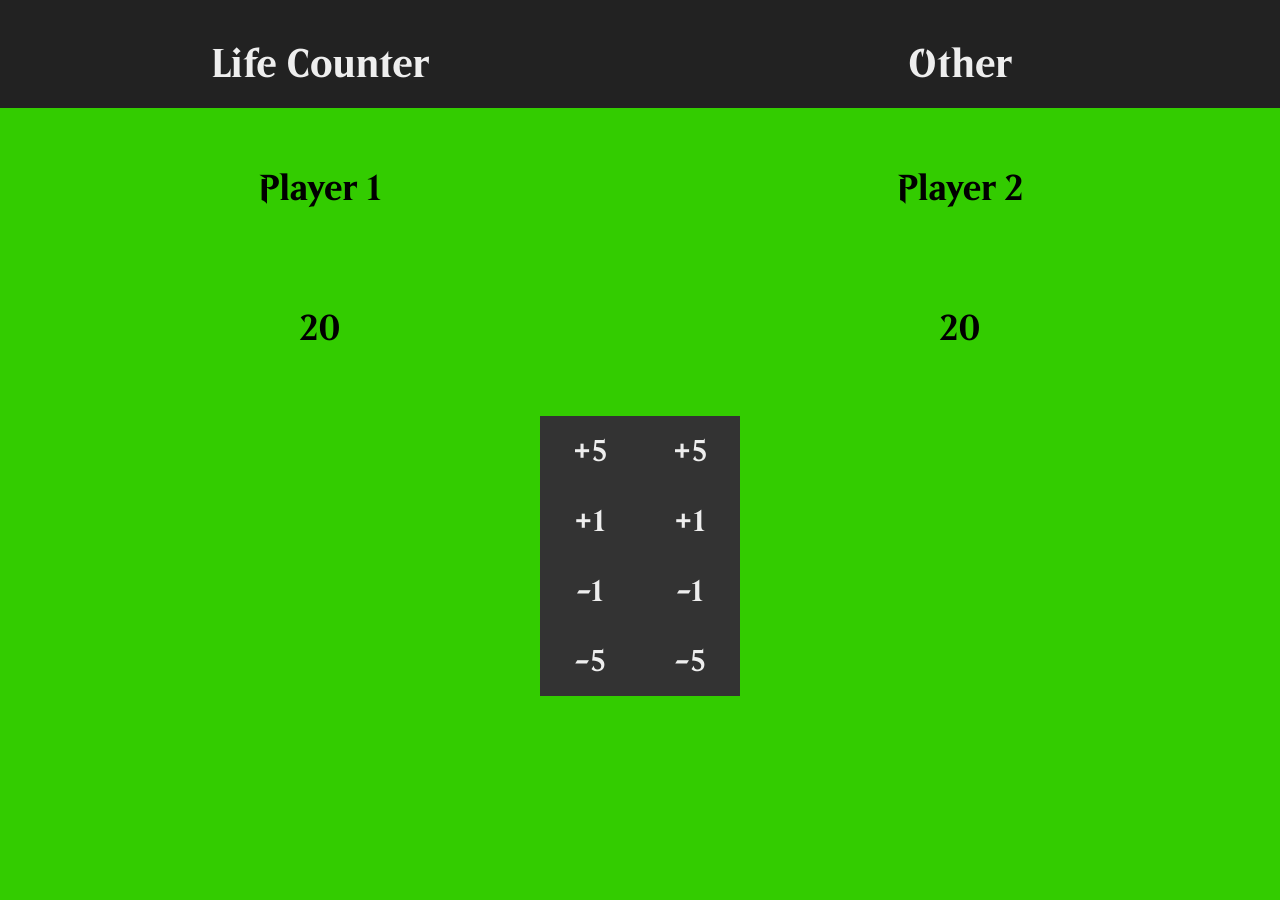
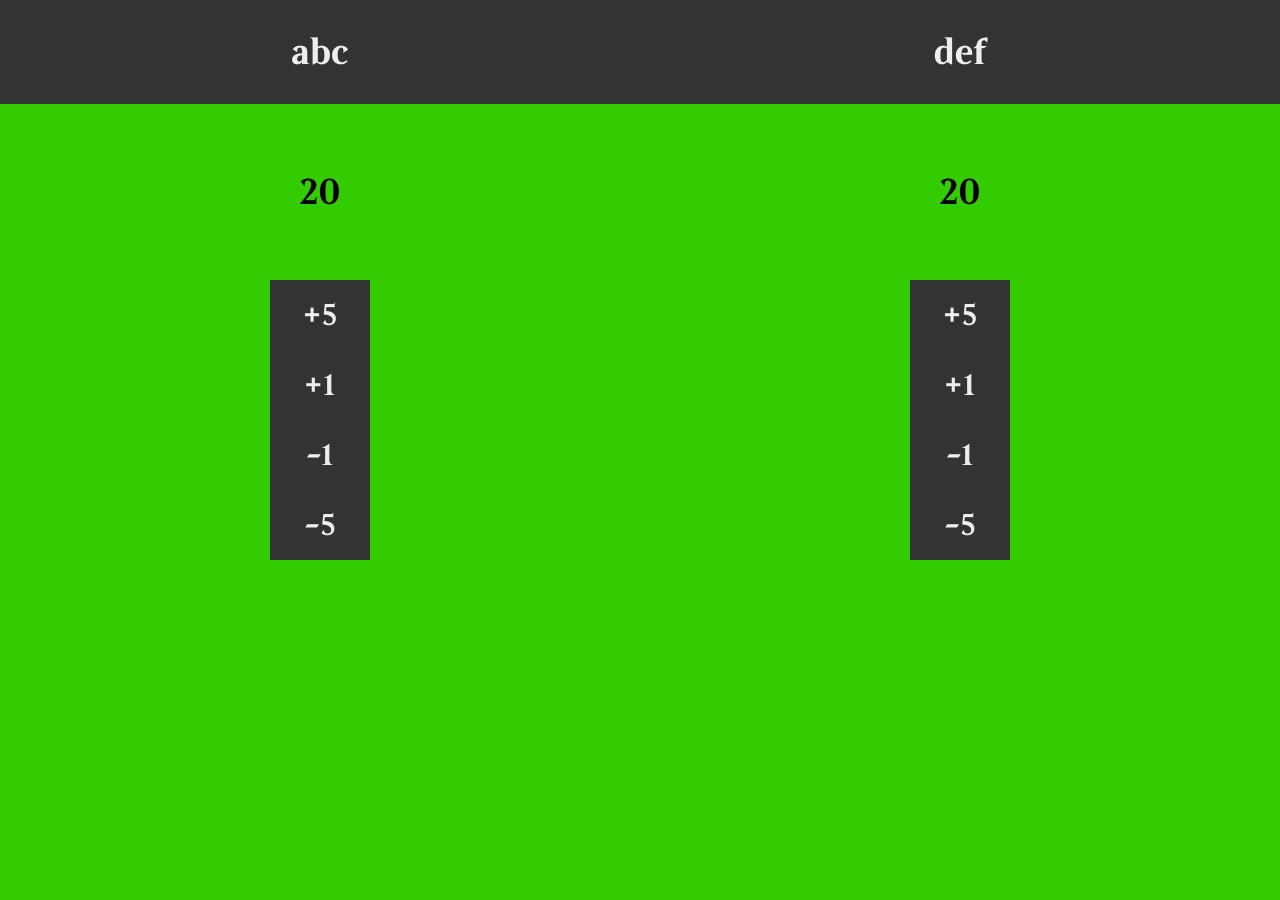
Before and after one commit to TDSOJohn/MtgHelper, a PHP site: page /life_counter.html in a window 1280 px wide. After the commit the page ends 560 px from the top, so only its background shows below. Run offline with PHP 8.4, Linux system fonts and the light colour scheme.

Commit message:
patched everything & prepared for add_player button

```diff
--- a/css/life_counter.css
+++ b/css/life_counter.css
@@ -8,29 +8,43 @@
     clear: both;
 }
 
-body {
+html, body {
     font-family: 'mtgFont';
     padding: 0;
     margin: 0;
+    height: 100%;
+    overflow: hidden;
+}
+
+.main_content {
+    margin: 0;
+    padding: 0;
+    height: 100%;
+}
+
+.main_content h3 {
+    padding: 30px;
+    font-size: 36px;
 }
 
 .column {
     width: 50%;
     margin: 0;
+    padding: 0;
     box-sizing: border-box;
-    float: left;
+    display: inline-block;
     text-align: center;
     height: 100%;
+    overflow: hidden;
 }
 
-.main_content {
+.player_name {
+    width: 100%;
     margin: 0;
-    padding: 100px 0px 0px 0px;
-}
-
-.main_content h3 {
-    padding: 30px;
-    font-size: 36px;
+    padding: 50px;
+    box-sizing: border-box;
+    background-color: #333;
+    color: #eee;
 }
 
 .button {
@@ -47,16 +61,18 @@ body {
     background-color: #444;
 }
 
-#player_1 button {
-    float: right;
+@media(max-width: 800px) {
+    .button {
+        width: 50%;
+    }
+
+    .main_content h3 {
+        padding: 15px;
+    }
 }
 
-#player_2 button {
-    float: left;
-}
-
-@media(max-width: 800px) {
-    .button {
-        width: 80%;
+@media screen and (orientation: landscape) and (max-width: 800px){
+    .main_content h3 {
+        float: left;
     }
 }
--- a/css/nav_bar.css
+++ b/css/nav_bar.css
@@ -1,34 +1,29 @@
 
-.nav_bar {
+.players {
     width: 100%;
     font-size: 40px;
     padding-bottom: 20px;
     background-color: #222;
-    position: fixed;
     top: 0px;
 }
 
-.nav_bar ul {
+.players ul {
     padding: 0;
+    margin: 0;
     list-style-type: none;
-}
-
-.nav_bar li {
-    float: left;
-    width: 50%;
-    box-sizing: border-box;
     text-align: center;
 }
 
-.nav_bar a {
-    text-decoration: none;
+.players li {
+    display: inline-block;
+    width: 48%;
+    box-sizing: border-box;
+    text-align: center;
     color: #eee;
 }
 
-a:visited {
-    color: #eee;
+@media(max-width: 800px) {
+    .nav_bar {
+        font-size: 24px;
+    }
 }
-
-.current {
-    color: #eee;
-}
--- a/index.php
+++ b/index.php
@@ -1,3 +1,3 @@
 <?php
-header( 'Location: /life_counter.html');
+header( 'Location: life_counter.html');
 ?>
--- a/javascript/life_counters.js
+++ b/javascript/life_counters.js
@@ -1,50 +1,48 @@
-let player_1_life   = 20;
-let player_2_life   = 20;
+var players = [];
 
-let player_1_rgb_code   = 0;
-let player_2_rgb_code   = 0;
+//  Player class containing life, rgb value and DOM update methods and values
+function Player(div_in, counter_in)
+{
+    this.life       = 20;
+    this.rgb_code   = "";
+    this.div        = div_in;
+    this.counter    = counter_in;
 
-let player_1_div        = document.getElementById('player_1');
-let player_2_div        = document.getElementById('player_2');
-let player_1_counter    = document.getElementById('p1_life');
-let player_2_counter    = document.getElementById('p2_life');
+    this.updateRgb  = function() {
+        this.rgb_code   = "rgb(" + (255 * ((25 - this.life) / 25)) + "," + (255 * (this.life / 25)) + ",0)";
+        this.div.style.backgroundColor = this.rgb_code;
+        this.counter.innerHTML = this.life;
+    };
 
-let life_buttons     = document.querySelectorAll('.button');
-
-function update_rgb()
-{
-    player_1_rgb_code   = "rgb(" + (255 * ((25 - player_1_life) / 25)) + "," + (255 * (player_1_life / 25)) + ",0)";
-    player_2_rgb_code   = "rgb(" + (255 * ((25 - player_2_life) / 25)) + "," + (255 * (player_2_life / 25)) + ",0)";
-
-    player_1_div.style.backgroundColor = player_1_rgb_code;
-    player_2_div.style.backgroundColor = player_2_rgb_code;
-    player_1_counter.innerHTML = player_1_life;
-    player_2_counter.innerHTML = player_2_life;
+    this.hit        = function(dmg_val) {
+        this.life  += dmg_val;
+        this.updateRgb();
+    };
 }
 
-function inc(player, inc_value)
+function addPlayer(div_in, counter_in)
 {
-    if(player === 1)
-    {
-        player_1_life += inc_value;
-        if(player_1_life < 0)
-            player_1_life = 0;
-    } else {
-        player_2_life += inc_value;
-        if(player_2_life < 0)
-            player_2_life = 0;
-    }
-
-    update_rgb();
+    let temp_player = new Player(div_in, counter_in);
+    players.push(temp_player);
 }
 
-update_rgb();
 
-life_buttons[0].addEventListener('click', function(){ inc(1, 5); });
-life_buttons[1].addEventListener('click', function(){ inc(1, 1); });
-life_buttons[2].addEventListener('click', function(){ inc(1, -1); });
-life_buttons[3].addEventListener('click', function(){ inc(1, -5); });
-life_buttons[4].addEventListener('click', function(){ inc(2, 5); });
-life_buttons[5].addEventListener('click', function(){ inc(2, 1); });
-life_buttons[6].addEventListener('click', function(){ inc(2, -1); });
-life_buttons[7].addEventListener('click', function(){ inc(2, -5); });
+let life_buttons    = document.querySelectorAll('.button');
+let player_names    = document.querySelectorAll('.player_name');
+let life_counts     = document.querySelectorAll('.player_life');
+let player_columns  = document.querySelectorAll('.column');
+
+addPlayer(player_columns[0], life_counts[0]);
+players[0].updateRgb();
+
+addPlayer(player_columns[1], life_counts[1]);
+players[1].updateRgb();
+
+life_buttons[0].addEventListener('click', function(){ players[0].hit(5); });
+life_buttons[1].addEventListener('click', function(){ players[0].hit(1); });
+life_buttons[2].addEventListener('click', function(){ players[0].hit(-1); });
+life_buttons[3].addEventListener('click', function(){ players[0].hit(-5); });
+life_buttons[4].addEventListener('click', function(){ players[1].hit(5); });
+life_buttons[5].addEventListener('click', function(){ players[1].hit(1); });
+life_buttons[6].addEventListener('click', function(){ players[1].hit(-1); });
+life_buttons[7].addEventListener('click', function(){ players[1].hit(-5); });
--- a/life_counter.html
+++ b/life_counter.html
@@ -8,19 +8,10 @@
         <link rel="stylesheet" type="text/css" media="all" href="css/life_counter.css"/>
     </head>
     <body>
-        <header>
-            <div class="nav_bar">
-                <ul>
-                    <li class="current"><a href="life_counter.html">Life Counter</a></li>
-                    <li><a href="other.html">Other</a></li>
-                </ul>
-            </div>
-        </header>
-
         <div class="main_content">
-            <div id="player_1" class="column">
-                <h3>Player 1</h3>
-                <h3 id="p1_life"></h3>
+            <div class="column">
+                <h3 class="player_name">abc</h3>
+                <h3 class="player_life"></h3>
                 <button class="button">+5</button>
                 <div class="clr"></div>
                 <button class="button">+1</button>
@@ -29,10 +20,10 @@
                 <div class="clr"></div>
                 <button class="button">-5</button>
                 <div class="clr"></div>
-            </div>
-            <div id="player_2" class="column">
-                <h3>Player 2</h3>
-                <h3 id="p2_life"></h3>
+            </div><!--
+            --><div class="column">
+                <h3 class="player_name">def</h3>
+                <h3 class="player_life"></h3>
                 <button class="button">+5</button>
                 <div class="clr"></div>
                 <button class="button">+1</button>
```
